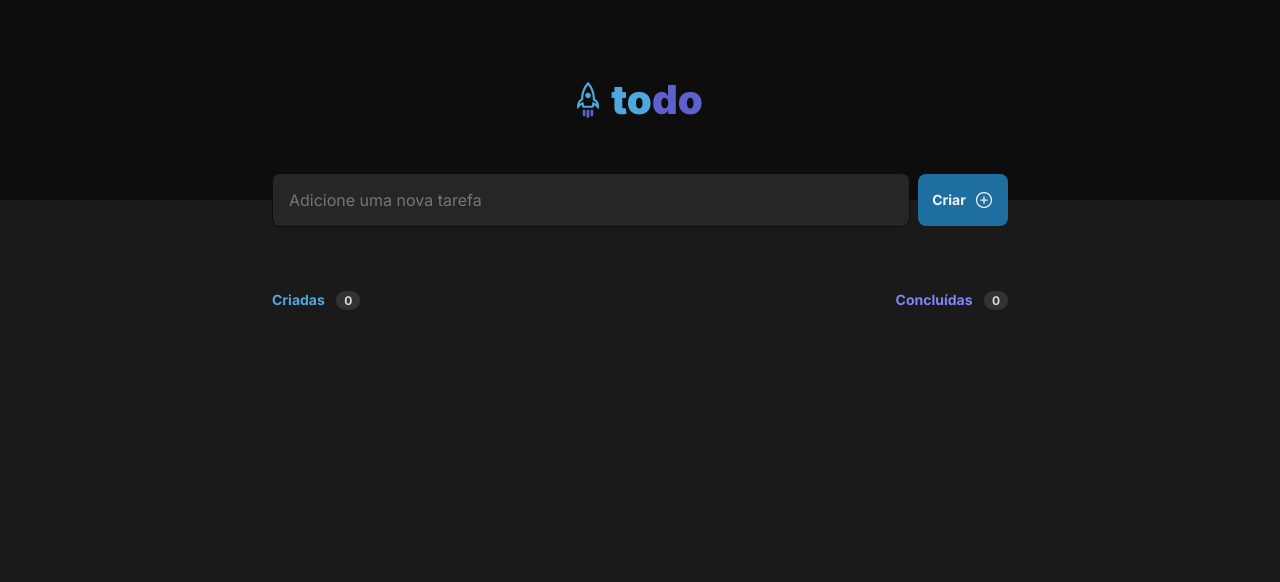
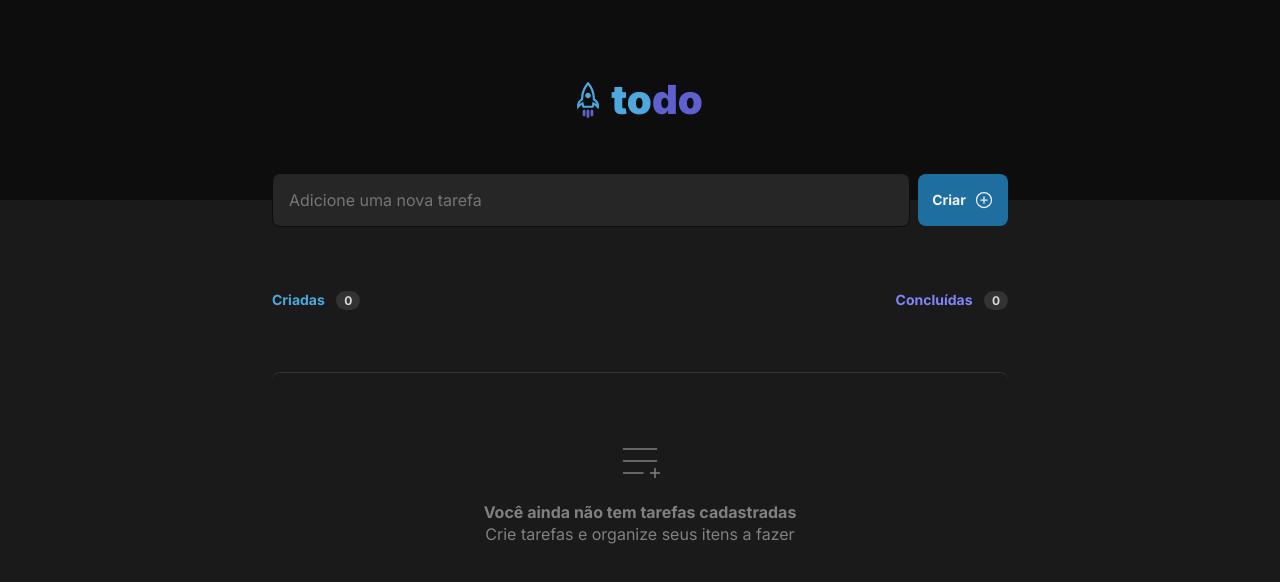
Before and after one commit to danrleidalfre/react-todo-list, a React (Vite) app: page / in a window 1280 px wide. Shown: the top 582 px of the page. Built offline with nearby package versions, Linux system fonts and the light colour scheme.

Commit message:
implement complete task, remove task and progress completed

```diff
--- a/src/App.module.css
+++ b/src/App.module.css
@@ -263,7 +263,7 @@ main article button:focus {
 /*----------------------------*/
 
 main section {
-    display: none;
+    display: flex;
     border-top: 1px solid var(--gray-400);
     border-radius: 8px;
     flex-direction: column;
--- a/src/App.tsx
+++ b/src/App.tsx
@@ -31,7 +31,42 @@ export function App() {
         setNetTitleText('')
     }
 
-    const quantityTasksCreated = tasks.length
+    function handleDeleteTask(id: string) {
+        const newTasksList = tasks.filter(task => {
+            return task.id !== id
+        })
+
+        setTask(newTasksList)
+    }
+
+    function handleToggleCompleteTask(id: string) {
+        const newTasksList = tasks.map(task => {
+            if (task.id === id) {
+                task.completed = !task.completed
+            }
+
+            return task
+        })
+
+        setTask(newTasksList)
+    }
+
+    const { quantityTasksCreated, quantityTasksCompleted } = tasks.reduce(
+        (acc, task) => {
+            acc.quantityTasksCreated += 1;
+            if (task.completed) {
+                acc.quantityTasksCompleted += 1;
+            }
+            return acc;
+        },
+        { quantityTasksCreated: 0, quantityTasksCompleted: 0 }
+    );
+
+    const progressTasksCompleted = quantityTasksCompleted > 0 ?
+        `${quantityTasksCompleted} de ${quantityTasksCreated}` : 0;
+
+    const emptyList = quantityTasksCreated === 0
+
 
     return (
         <div>
@@ -59,7 +94,7 @@ export function App() {
             <section>
                 <div className={styles.info}>
                     <h2>Criadas <span>{quantityTasksCreated}</span></h2>
-                    <h2>Concluídas <span>0</span></h2>
+                    <h2>Concluídas <span>{progressTasksCompleted}</span></h2>
                 </div>
             </section>
 
@@ -68,23 +103,28 @@ export function App() {
                     {tasks.map(task => {
                         return (
                             <article key={task.id}>
-                                <input id="checkbox" type="checkbox" defaultChecked={task.completed} />
-                                <label htmlFor="checkbox" />
+                                <input
+                                    id={`checkbox-${task.id}`}
+                                    type="checkbox"
+                                    checked={task.completed}
+                                    onChange={() => handleToggleCompleteTask(task.id)}
+                                />
+                                <label htmlFor={`checkbox-${task.id}`} />
                                 <h3>{task.title}</h3>
-                                <button>
+                                <button onClick={() => handleDeleteTask(task.id)} title="Delete task">
                                     <Trash size={16} />
                                 </button>
                             </article>
                         )
                     })}
                 </div>
-                <section className={styles.listEmpty}>
+                {emptyList && <section className={styles.listEmpty}>
                     <ListPlus weight="thin"/>
                     <h4>
                         Você ainda não tem tarefas cadastradas
                         <span>Crie tarefas e organize seus itens a fazer</span>
                     </h4>
-                </section>
+                </section>}
             </main>
         </div>
     )
```
Also changed, not shown: 1 other file (tests, documents, lock files or other folders).
